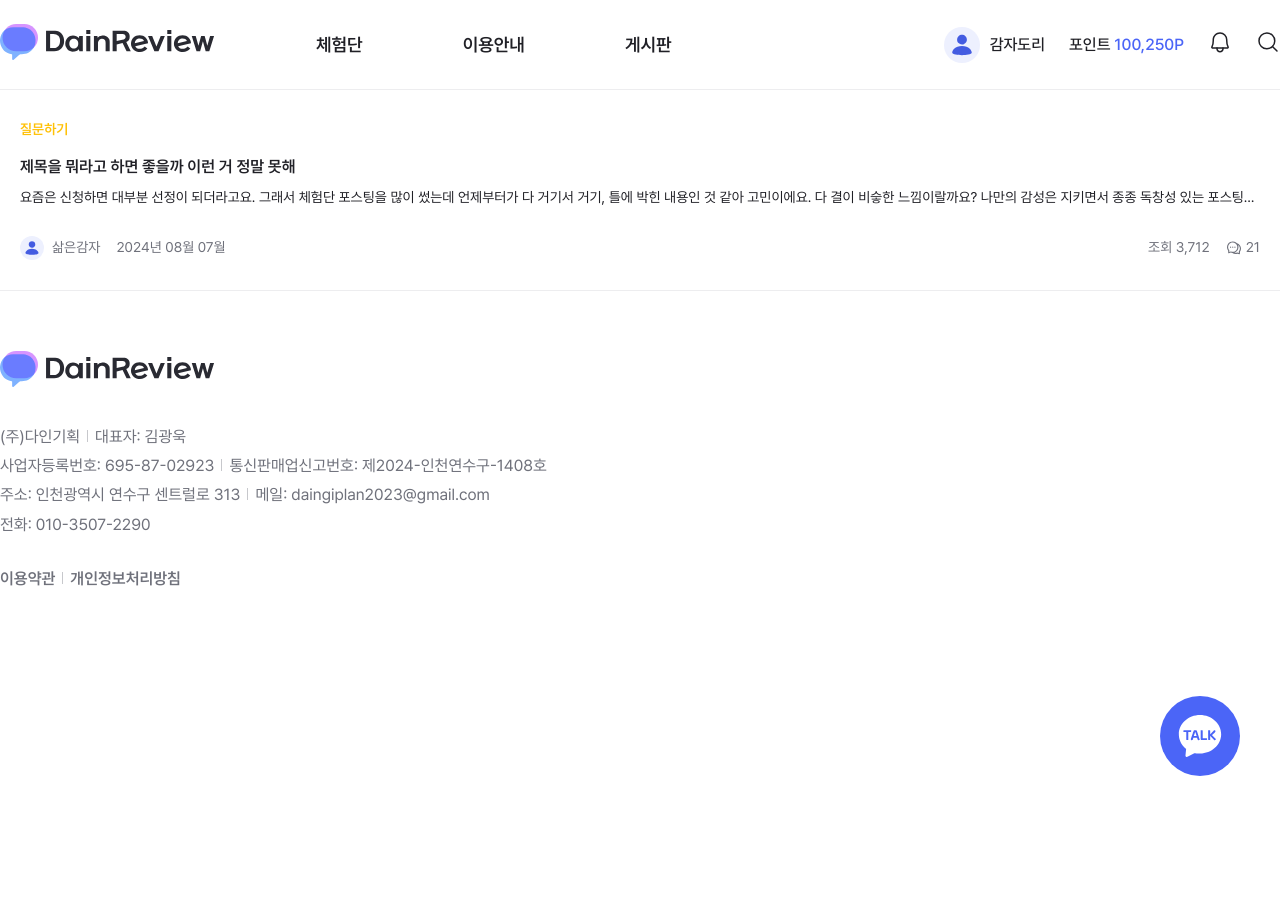
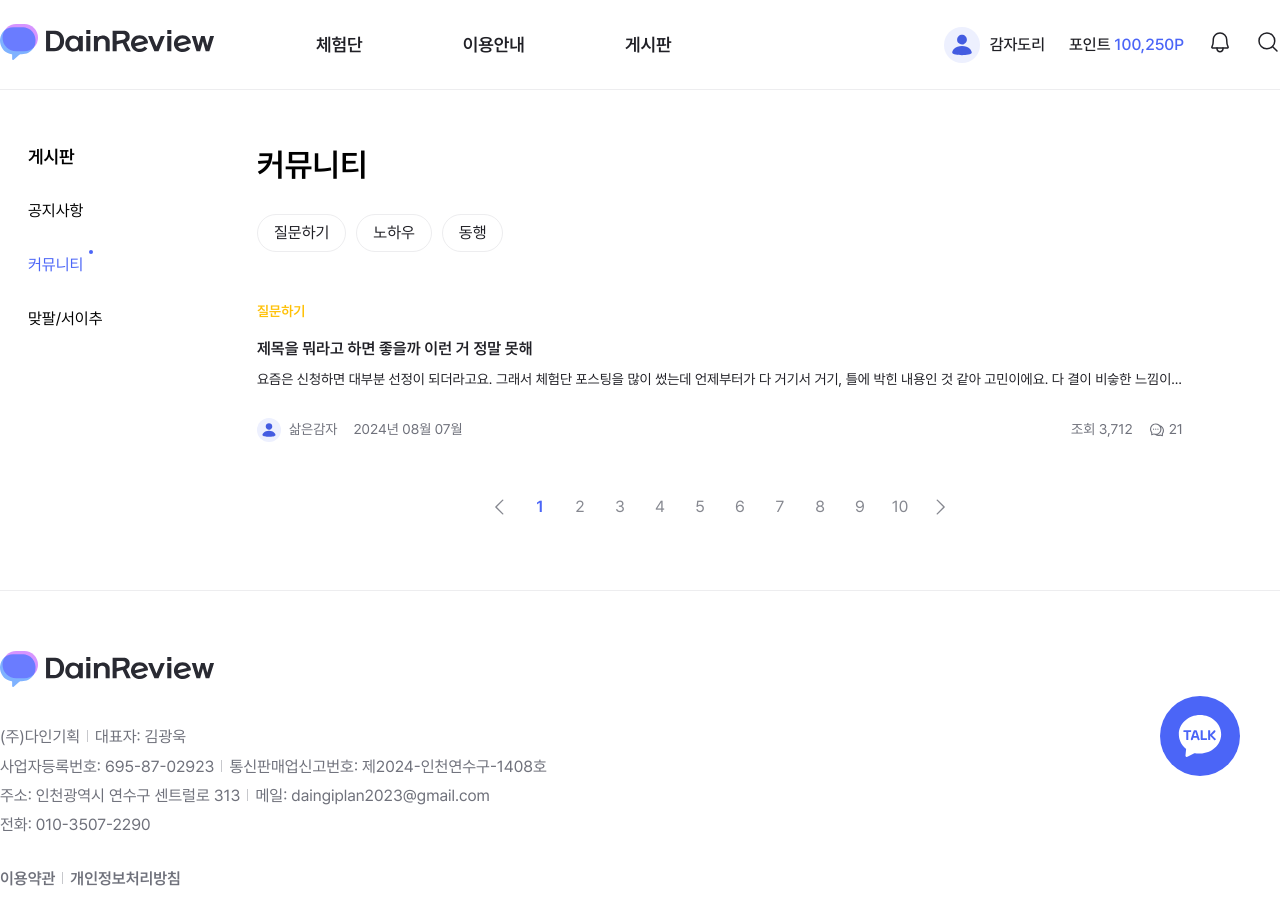
Before and after one commit to hejuby/final-frontend, a Next.js app: page /board/community in a window 1280 px wide. Shown: the top 924 px of the page. Before the commit the page ends 800 px from the top, so only its background shows below. Built offline with nearby package versions, Linux system fonts and the light colour scheme.

Commit message:
rename: Board 관련 컴포넌트 이름 변경

```diff
--- a/src/@types/board.ts
+++ b/src/@types/board.ts
@@ -1,8 +1,24 @@
-export type BoardType = "community" | "follows";
+export type BoardId = "A" | "B" | "C";
+
+export type BoardType = "announcement" | "community" | "follows";
+
+export type BoardName = "공지사항" | "커뮤니티" | "맞팔/서이추";
+
+export type Board = {
+  boardId: BoardId;
+  boardType: BoardType;
+  boardName: BoardName;
+};
+
+export const BOARD_LIST: Board[] = [
+  { boardId: "A", boardType: "announcement", boardName: "공지사항" },
+  { boardId: "B", boardType: "community", boardName: "커뮤니티" },
+  { boardId: "C", boardType: "follows", boardName: "맞팔/서이추" },
+] as const;
 
 export type CategoryId = 1 | 2 | 3 | 4 | 5 | 6 | 7 | 8 | 9;
 
-export type CategoryName =
+export type CategoryType =
   | "question"
   | "know-how"
   | "accompany"
@@ -12,7 +28,7 @@ export type CategoryName =
   | "tictoc"
   | "others";
 
-export type CategoryText =
+export type CategoryName =
   | "질문하기"
   | "노하우"
   | "동행"
@@ -24,26 +40,27 @@ export type CategoryText =
 
 export interface BoardCategory {
   categoryId: CategoryId;
+  categoryType: CategoryType;
   categoryName: CategoryName;
-  categoryText: CategoryText;
 }
 
-export const CommunityList: BoardCategory[] = [
-  { categoryId: 1, categoryName: "question", categoryText: "질문하기" },
-  { categoryId: 2, categoryName: "know-how", categoryText: "노하우" },
-  { categoryId: 3, categoryName: "accompany", categoryText: "동행" },
-  { categoryId: 4, categoryName: "others", categoryText: "기타" },
+export const COMMUNITY_LIST: BoardCategory[] = [
+  { categoryId: 1, categoryType: "question", categoryName: "질문하기" },
+  { categoryId: 2, categoryType: "know-how", categoryName: "노하우" },
+  { categoryId: 3, categoryType: "accompany", categoryName: "동행" },
+  { categoryId: 4, categoryType: "others", categoryName: "기타" },
 ] as const;
 
-export const FollowsList: BoardCategory[] = [
-  { categoryId: 5, categoryName: "blog", categoryText: "블로그" },
-  { categoryId: 6, categoryName: "instagram", categoryText: "인스타그램" },
-  { categoryId: 7, categoryName: "youtube", categoryText: "유튜브" },
-  { categoryId: 8, categoryName: "tictoc", categoryText: "틱톡" },
-  { categoryId: 9, categoryName: "others", categoryText: "기타" },
+export const FOLLOWS_LIST: BoardCategory[] = [
+  { categoryId: 5, categoryType: "blog", categoryName: "블로그" },
+  { categoryId: 6, categoryType: "instagram", categoryName: "인스타그램" },
+  { categoryId: 7, categoryType: "youtube", categoryName: "유튜브" },
+  { categoryId: 8, categoryType: "tictoc", categoryName: "틱톡" },
+  { categoryId: 9, categoryType: "others", categoryName: "기타" },
 ] as const;
 
-export const CategoryList: Record<BoardType, BoardCategory[]> = {
-  community: CommunityList,
-  follows: FollowsList,
+export const CATEGORY_LIST: Record<BoardType, BoardCategory[]> = {
+  announcement: [],
+  community: COMMUNITY_LIST,
+  follows: FOLLOWS_LIST,
 } as const;
--- /dev/null
+++ b/src/app/board/community/page.module.scss
@@ -0,0 +1,16 @@
+.main {
+  display: flex;
+  gap: 37px;
+  margin-top: 40px;
+  margin-bottom: 68px;
+  @include mobile {
+    flex-direction: column;
+  }
+}
+
+.section {
+  max-width: 926px;
+  display: flex;
+  flex-direction: column;
+  gap: 20px;
+}
--- a/src/app/board/community/page.tsx
+++ b/src/app/board/community/page.tsx
@@ -1,4 +1,9 @@
-import BoardItem, { CommunityItemProps } from "@/components/Board/BoardItem";
+import SideNav from "@/components/Board/SideNav";
+import Title from "@/components/Board/Title";
+import CategoryTab from "@/components/CategoryTab";
+import ListItem, { CommunityItemProps } from "@/components/Board/ListItem";
+import Pagination from "@/components/Pagination";
+import styles from "./page.module.scss";
 
 const BOARD_LIST: CommunityItemProps[] = [
   {
@@ -16,14 +21,30 @@ const BOARD_LIST: CommunityItemProps[] = [
   },
 ];
 
+const tabs = [
+  { id: "que", label: "질문하기" },
+  { id: "nohawoo", label: "노하우" },
+  { id: "3", label: "동행" },
+];
+
 const Community = () => {
   return (
-    <>
-      {BOARD_LIST.map((boardItem) => (
-        // eslint-disable-next-line
-        <BoardItem key={boardItem.id} {...boardItem} />
-      ))}
-    </>
+    <main className={styles.main}>
+      <SideNav />
+      <section className={styles.section}>
+        <Title />
+        <CategoryTab tabs={tabs} />
+        <ul>
+          {BOARD_LIST.map((boardItem) => (
+            <li key={boardItem.id}>
+              {/* eslint-disable-next-line */}
+              <ListItem {...boardItem} />
+            </li>
+          ))}
+        </ul>
+        <Pagination chunkSize={10} totalPages={20} />
+      </section>
+    </main>
   );
 };
 
--- a/src/components/Board/BoardItem/index.tsx
+++ b/src/components/Board/ListItem/index.tsx
@@ -3,7 +3,7 @@ import formatDate from "@/utils/formatDate";
 import ms from "@/utils/modifierSelector";
 import IconProfile from "@/assets/icons/icon-profile.svg";
 import IconComment from "@/assets/icons/icon-comment.svg";
-import { BoardType, CategoryList, CategoryId } from "@/@types/board";
+import { BoardType, CategoryId, CATEGORY_LIST } from "@/@types/board";
 import styles from "./index.module.scss";
 
 export interface CommunityItemProps {
@@ -21,7 +21,7 @@ export interface CommunityItemProps {
 
 const ac = ms(styles, "article__category");
 
-const BoardItem = ({
+const ListItem = ({
   boardType,
   id,
   userId,
@@ -33,15 +33,16 @@ const BoardItem = ({
   viewCount,
   commentCount,
 }: CommunityItemProps) => {
-  const category = CategoryList[boardType].find(
+  const category = CATEGORY_LIST[boardType].find(
     (categoryItem) => categoryItem.categoryId === categoryId,
   );
-  const { categoryName, categoryText } = category || CategoryList[boardType][0];
+  const { categoryType, categoryName } =
+    category || CATEGORY_LIST[boardType][0];
 
   return (
     <article className={styles.article}>
-      <p className={ac(`--board-${boardType}--category-${categoryName}`)}>
-        {categoryText}
+      <p className={ac(`--board-${boardType}--category-${categoryType}`)}>
+        {categoryName}
       </p>
       <Link href={`/board/community/${id}`} className={styles.article__link}>
         <h3 className={styles.article__title}>{title}</h3>
@@ -73,4 +74,4 @@ const BoardItem = ({
   );
 };
 
-export default BoardItem;
+export default ListItem;
--- /dev/null
+++ b/src/components/Board/SideNav/index.module.scss
@@ -0,0 +1,63 @@
+.nav {
+  min-width: 184px;
+  display: flex;
+  flex-direction: column;
+  gap: 32px;
+  margin: 16px 8px;
+  @include mobile {
+    min-width: none;
+    flex-direction: row;
+    margin: 0;
+  }
+  &__title {
+    @include text-style(18, false, 600);
+    line-height: 1.2;
+    @include mobile {
+      display: none;
+    }
+  }
+  &__list {
+    @include text-style(16, false, 400);
+    display: flex;
+    flex-direction: column;
+    gap: 32px;
+    line-height: 1.4;
+    @include mobile {
+      width: 100%;
+      flex-direction: row;
+      gap: 0;
+    }
+  }
+  &__link {
+    &--active {
+      position: relative;
+      color: $blue-40;
+      &::after {
+        content: "";
+        position: absolute;
+        top: -4px;
+        left: 61px;
+        width: 4px;
+        height: 4px;
+        border-radius: 50%;
+        background-color: $blue-40;
+      }
+    }
+    &:hover {
+      color: $blue-40;
+    }
+    @include mobile {
+      @include flex();
+      flex-grow: 1;
+      padding: 13px 0;
+      &--active::after {
+        top: 100%;
+        left: 0;
+        right: 0;
+        width: 100%;
+        height: 1px;
+        border: none;
+      }
+    }
+  }
+}
--- /dev/null
+++ b/src/components/Board/SideNav/index.tsx
@@ -0,0 +1,40 @@
+"use client";
+
+import Link from "next/link";
+import { usePathname } from "next/navigation";
+import ms from "@/utils/modifierSelector";
+import styles from "./index.module.scss";
+
+const BOARD_PATH = [
+  { pathname: "announcement", text: "공지사항" },
+  { pathname: "community", text: "커뮤니티" },
+  { pathname: "follows", text: "맞팔/서이추" },
+];
+
+const link = ms(styles, "nav__link");
+
+const SideNav = () => {
+  const pathname = usePathname();
+
+  return (
+    <nav className={styles.nav}>
+      <p className={styles.nav__title}>게시판</p>
+      <ul className={styles.nav__list}>
+        {BOARD_PATH.map((path) => {
+          const href = `/board/${path.pathname}`;
+
+          return (
+            <li
+              key={path.pathname}
+              className={link(pathname === href && "--active")}
+            >
+              <Link href={href}>{path.text}</Link>
+            </li>
+          );
+        })}
+      </ul>
+    </nav>
+  );
+};
+
+export default SideNav;
--- /dev/null
+++ b/src/components/Board/Title/index.module.scss
@@ -0,0 +1,5 @@
+.h2 {
+  @include text-style(32, false, 600);
+  margin-top: 16px;
+  margin-bottom: 10px;
+}
--- /dev/null
+++ b/src/components/Board/Title/index.tsx
@@ -0,0 +1,21 @@
+"use client";
+
+import { usePathname } from "next/navigation";
+import { BOARD_LIST } from "@/@types/board";
+import styles from "./index.module.scss";
+
+const Title = () => {
+  const pathname = usePathname();
+
+  return (
+    <h2 className={styles.h2}>
+      {
+        BOARD_LIST.find(
+          (board) => board.boardType === pathname.replace("/board/", ""),
+        )?.boardName
+      }
+    </h2>
+  );
+};
+
+export default Title;
--- a/src/components/CategoryTab/index.module.scss
+++ b/src/components/CategoryTab/index.module.scss
@@ -1,11 +1,6 @@
 .category-tab {
   display: flex;
   flex-direction: row;
-  margin-bottom: 20px;
-
-  @include mobile {
-    margin-bottom: 10px;
-  }
 
   &__button {
     @include text-style(16, $black);
@@ -15,9 +10,10 @@
     border-radius: 20px;
     border: 1px solid $gray-20;
     background-color: $white;
-    transition: 0.4s;
+    transition: 0.2s;
 
-    &--active {
+    &--active,
+    &:hover {
       border: 1px solid $blue-10;
       color: $blue-40;
       background-color: $blue-10;
```
Also changed, not shown: src/components/Board/ListItem/index.module.scss (renamed from src/components/Board/BoardItem/index.module.scss).
